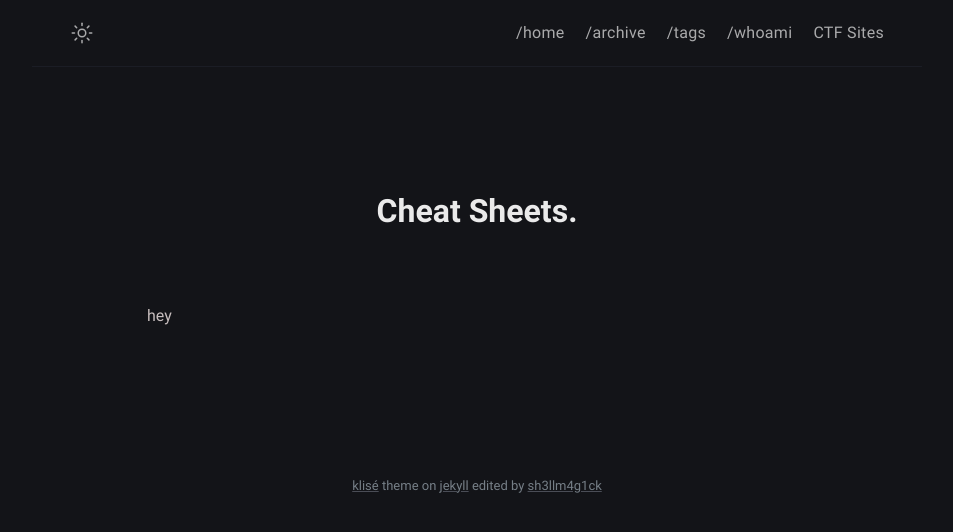
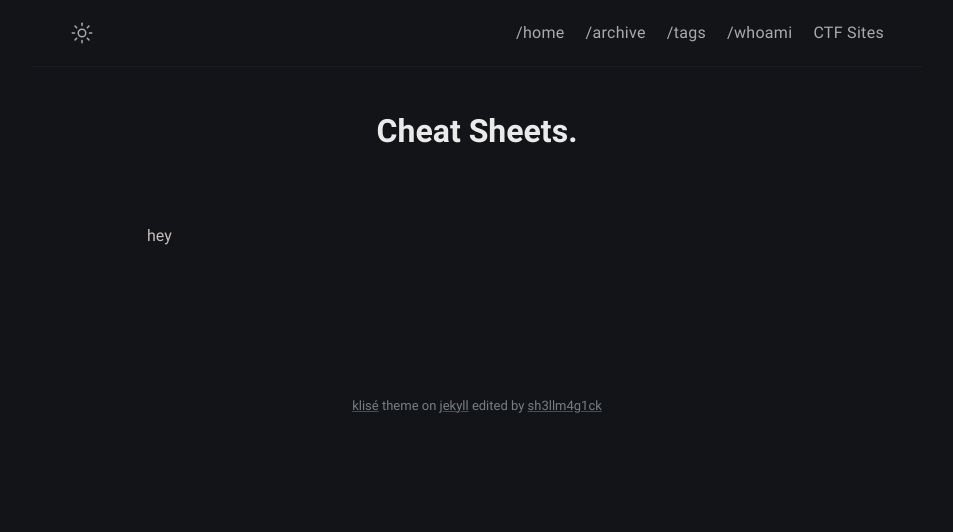
Before and after one commit to sh3llm4g1ck/sh3llm4g1ck.github.io, a Jekyll site: the page built from cheatsheets.md, in a window 1280 px wide. Shown: the top 532 px of the page, without its empty margins (163-1116 px from the left). Built offline with Jekyll 4.4.1, drawn with Linux system fonts in a browser that asks for light colours.

Commit message:
Update _post.scss

```diff
--- a/_sass/klise/_post.scss
+++ b/_sass/klise/_post.scss
@@ -8,7 +8,7 @@
 
 // Post title
 .header {
-  margin-top: 7.8em;
+  margin-top: 2.8em;
   margin-bottom: 3em;
 
   .tags {
```
